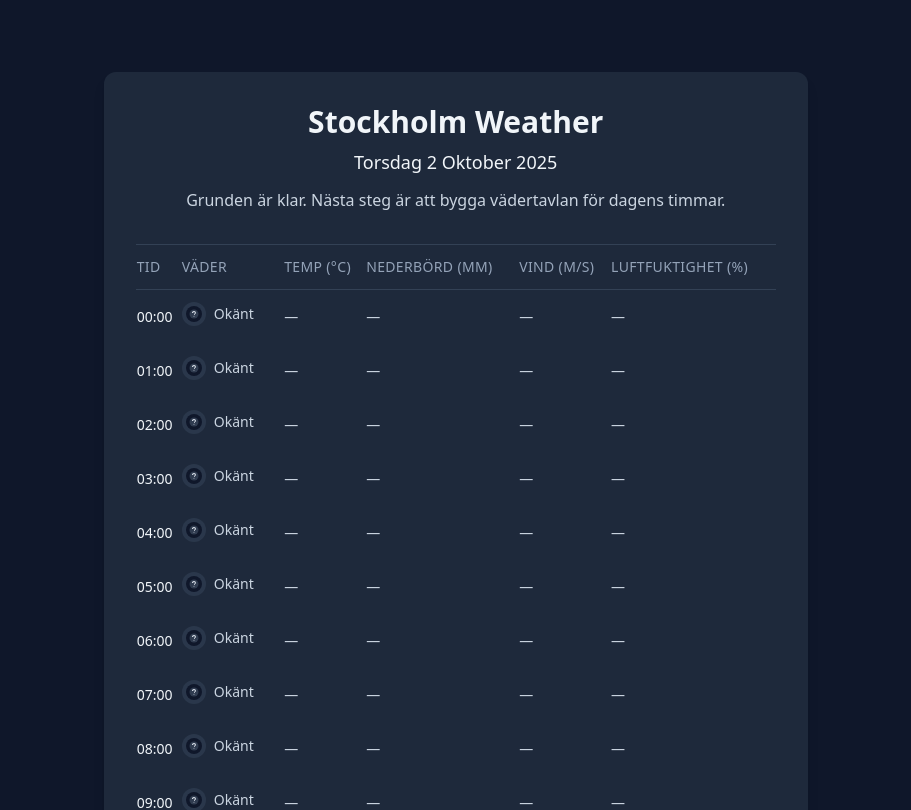
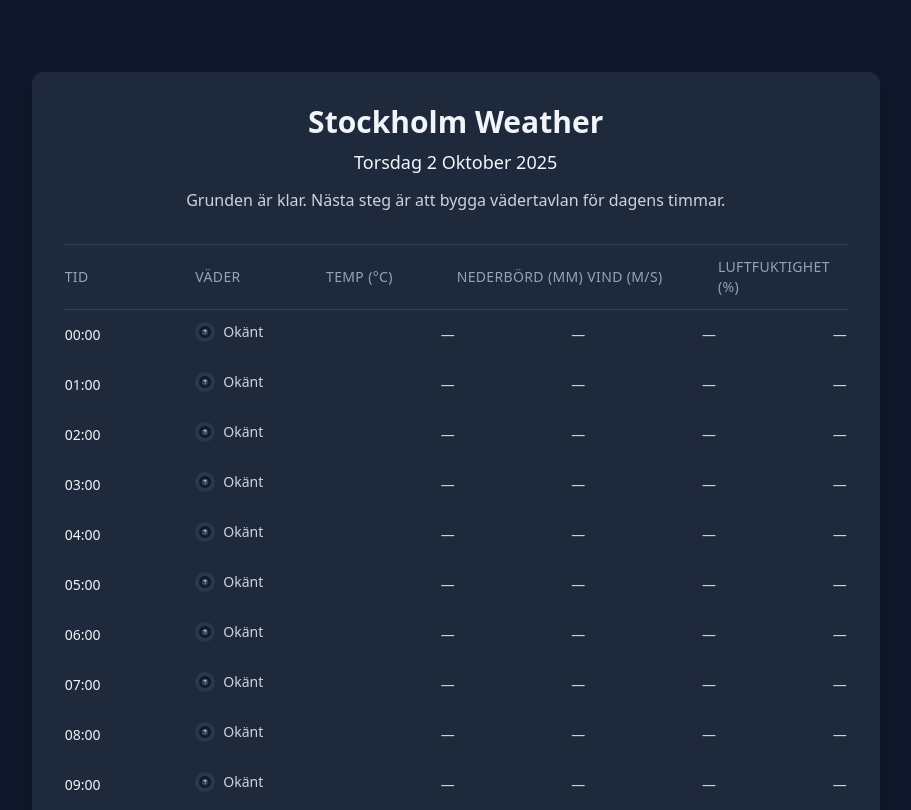
Before and after one commit to Fredrikdanfors/Weather-webb-application-, a React (Vite) app: page / in a window 1280 px wide. Shown: the top 810 px of the page, without its empty margins (134-1045 px from the left). Built offline with nearby package versions, Linux system fonts and the light colour scheme; no server answers.

Commit message:
chore: a11y and visual polish

```diff
--- a/src/App.jsx
+++ b/src/App.jsx
@@ -288,8 +288,8 @@ function App({ initialNow } = {}) {
             Grunden är klar. Nästa steg är att bygga vädertavlan för dagens timmar.
           </p>
           <div className="mt-8 overflow-x-auto">
-            <table className="w-full min-w-[640px] divide-y divide-slate-700 text-left text-sm">
-              <caption className="sr-only">Prognos för Stockholms timvisa väderuppdateringar</caption>
+            <table className="w-full min-w-[640px] table-fixed border-collapse divide-y divide-slate-700 text-left text-sm">
+              <caption className="sr-only">Väder per timme i Stockholm</caption>
               <thead className="text-slate-400">
                 <tr>
                   <th scope="col" className="py-3 font-medium uppercase tracking-wide">Tid</th>
@@ -311,15 +311,15 @@ function App({ initialNow } = {}) {
                         <img
                           src={row.weather.icon}
                           alt={row.weather.label}
-                          className="h-6 w-6 rounded-full bg-slate-700/60 p-1"
+                          className="h-5 w-5 rounded-full bg-slate-700/60 p-1"
                         />
                         <span>{row.weather.label}</span>
                       </span>
                     </td>
-                    <td className="py-3 text-slate-300">{row.temperature}</td>
-                    <td className="py-3 text-slate-300">{row.precipitation}</td>
-                    <td className="py-3 text-slate-300">{row.wind}</td>
-                    <td className="py-3 text-slate-300">{row.humidity}</td>
+                    <td className="py-3 text-right text-slate-300">{row.temperature}</td>
+                    <td className="py-3 text-right text-slate-300">{row.precipitation}</td>
+                    <td className="py-3 text-right text-slate-300">{row.wind}</td>
+                    <td className="py-3 text-right text-slate-300">{row.humidity}</td>
                   </tr>
                 ))}
               </tbody>
```
Also changed, not shown: 1 other file (tests, documents, lock files or other folders).
